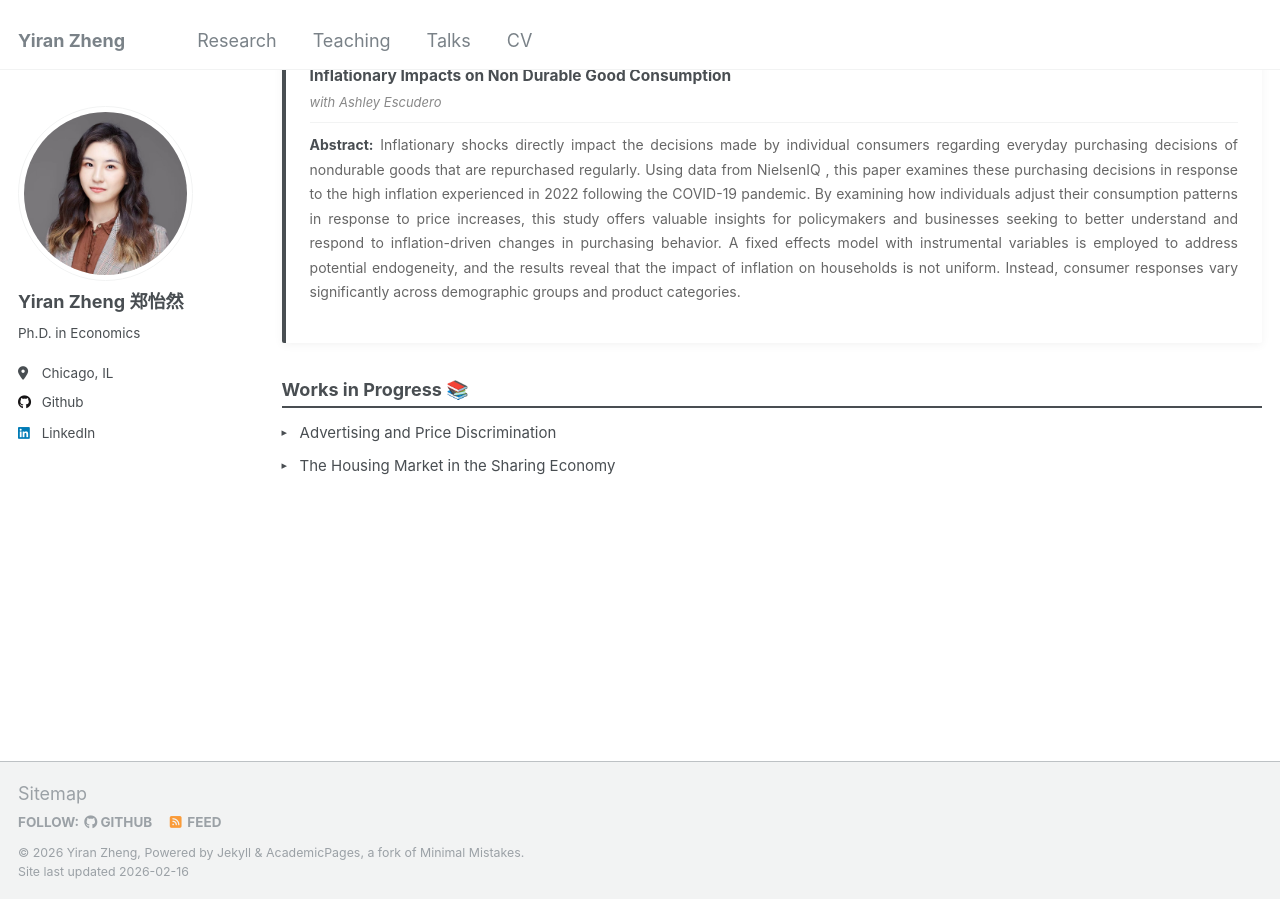
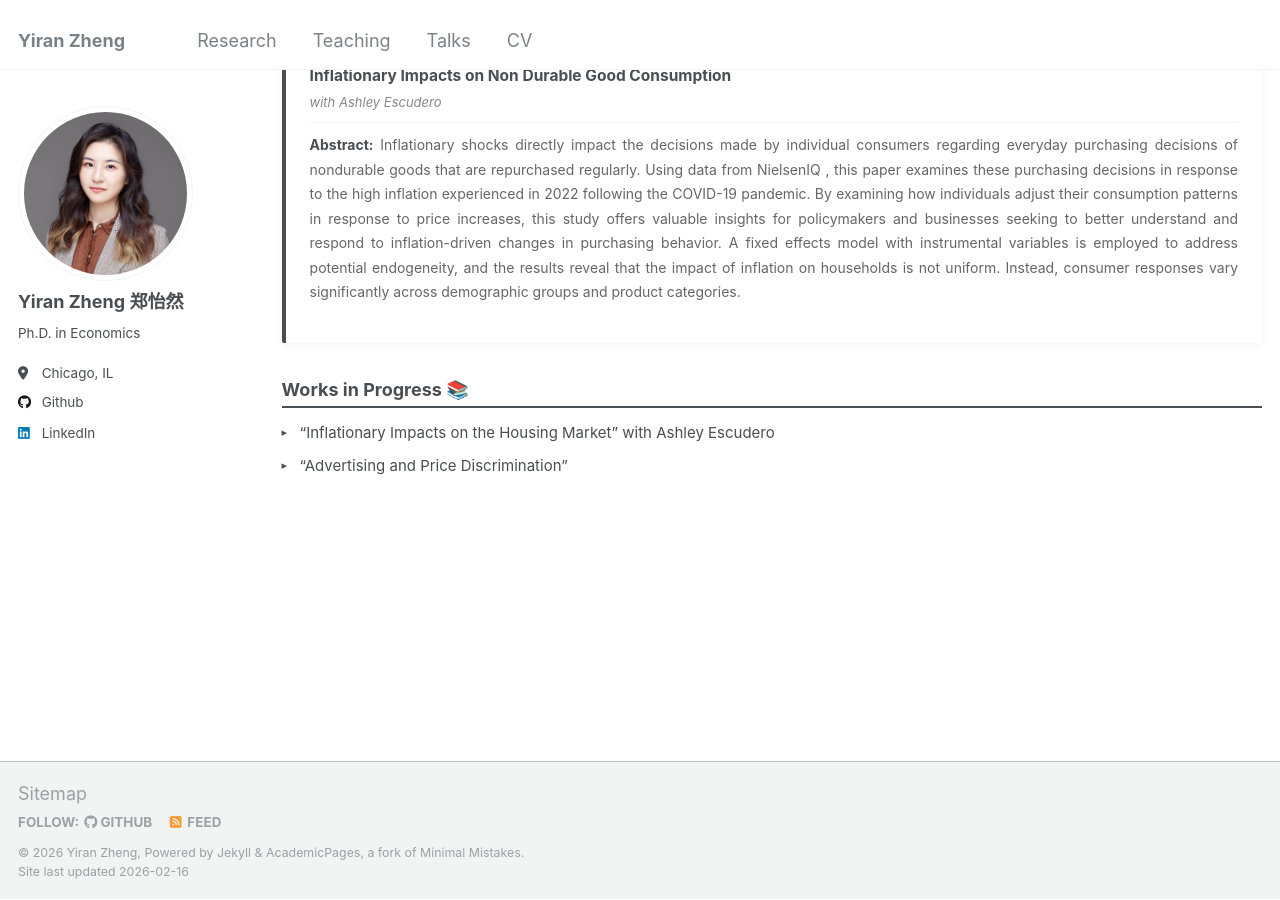
Before and after one commit to yiran-zheng/yiran-zheng.github.io, a Jekyll site: the page built from _pages/research.html, in a window 1280 px wide and 900 px high, scrolled down 821 px. Built offline with Jekyll 4.4.1, drawn with Linux system fonts in a browser that asks for light colours.

Commit message:
Update research.html

```diff
--- a/_pages/research.html
+++ b/_pages/research.html
@@ -136,7 +136,7 @@ author_profile: true
 <div class="research-section">
   <h2>Works in Progress &#128218;</h2>
   <ul class="progress-list">
-    <li>Advertising and Price Discrimination</li>
-    <li>The Housing Market in the Sharing Economy</li>
+    <li>“Inflationary Impacts on the Housing Market” with Ashley Escudero</li>
+    <li>“Advertising and Price Discrimination”</li>
   </ul>
 </div>
```
